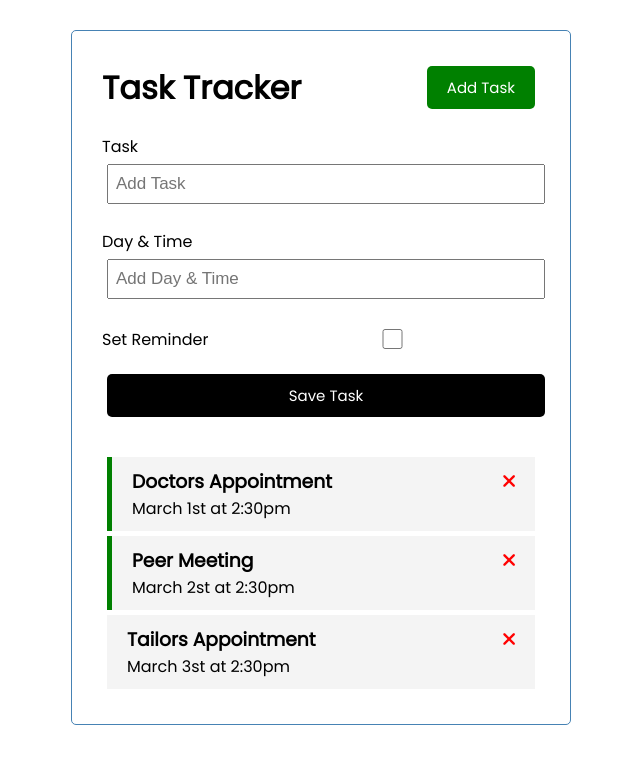
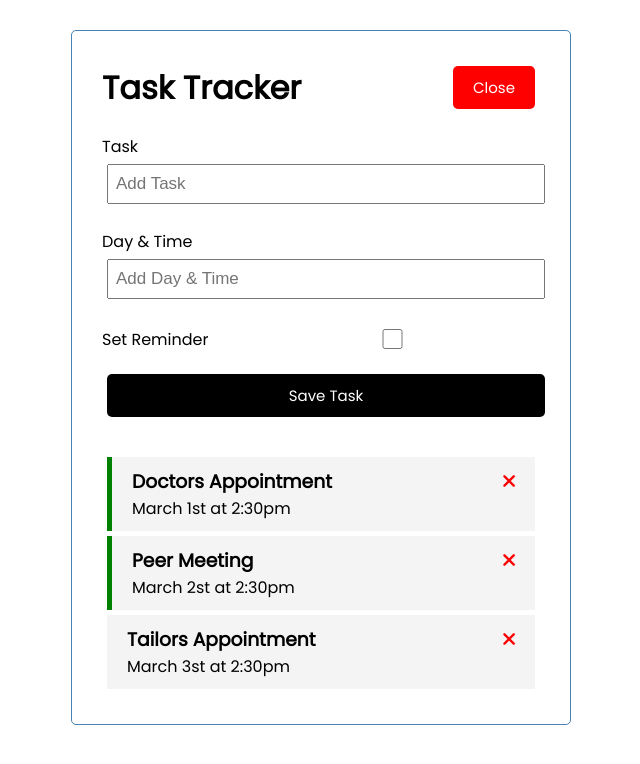
Before and after one commit to Ed-Neema/task_manager_tm, a Vue app: page / in a window 1280 px wide. Both pictures are taken after a click on the button "Add Task". Shown: the top 764 px of the page, without its empty margins (319-959 px from the left). Built offline with nearby package versions, Linux system fonts and the light colour scheme.

Commit message:
click button to show add button form

```diff
--- a/src/App.vue
+++ b/src/App.vue
@@ -1,7 +1,11 @@
 <template>
   <div class="container">
-    <HeaderComponent title="Task Tracker" />
-    <AddTaskComponent @add-task="addTask"/>
+    <HeaderComponent title="Task Tracker" @toggle-add-task="toggleAddTask" :showAddTask= "showAddTask"/>
+    <div v-show="showAddTask">
+      <!-- <div v-if="showAddTask"> -->
+      <AddTaskComponent @add-task="addTask" />
+    </div>
+
     <TasksComponent @toggle-reminder="toggleReminder" @delete-task="deleteTask" :tasks="tasks" />
   </div>
 
@@ -19,50 +23,56 @@ export default {
     TasksComponent,
     AddTaskComponent
   },
-  data(){
-    return{
-      tasks:[]
+  data() {
+    return {
+      tasks: [],
+      showAddTask: false
     }
   },
 
   methods: {
-    deleteTask(id){
+    deleteTask(id) {
       // filter: we want back everything apart from the task with id being parsed
 
-      if(confirm ('Are you sure?')){
-      this.tasks = this.tasks.filter((task)=>task.id !== id)
+      if (confirm('Are you sure?')) {
+        this.tasks = this.tasks.filter((task) => task.id !== id)
       }
     },
-    toggleReminder(id){
+    toggleReminder(id) {
       // console.log(id)
-      this.tasks = this.tasks.map((task)=>
-        task.id === id ? { ...task,reminder: !task.reminder} : task
+      this.tasks = this.tasks.map((task) =>
+        task.id === id ? { ...task, reminder: !task.reminder } : task
       )
     },
-    addTask(task){
+    addTask(task) {
       // spread across the previous array and add the new task
-      this.tasks = [...this.tasks,task]
-    }
+      this.tasks = [...this.tasks, task]
+    },
+    toggleAddTask (){
+      this.showAddTask = !this.showAddTask
+
+    },
+
   },
 
   // this is where you will make http requests, if you want to load some data
   // on your page when your components loads
-  created(){
-    this.tasks =[
+  created() {
+    this.tasks = [
       {
-        id:1,
+        id: 1,
         text: 'Doctors Appointment',
         day: 'March 1st at 2:30pm',
         reminder: true,
       },
       {
-        id:2,
+        id: 2,
         text: 'Peer Meeting',
         day: 'March 2st at 2:30pm',
         reminder: true,
       },
       {
-        id:3,
+        id: 3,
         text: 'Tailors Appointment',
         day: 'March 3st at 2:30pm',
         reminder: false,
--- a/src/components/Button.vue
+++ b/src/components/Button.vue
@@ -1,5 +1,5 @@
 <template>
-    <button class="btn" v-bind:style="{ background: color}">{{btnTitle}}</button>
+    <button @click="onClick()" class="btn" v-bind:style="{ background: color}">{{btnTitle}}</button>
 </template>
 
 <script>
@@ -15,6 +15,11 @@ export default{
             required: true,
             type: String
         }
+    },
+    methods: {
+        onClick(){
+            this.$emit('toggle-add-task')
+        }
     }
 }
 </script>
--- a/src/components/Header.vue
+++ b/src/components/Header.vue
@@ -3,7 +3,7 @@
         <h1>
             {{title}}
         </h1>
-        <ButtonComponent btnTitle="Add Task" color="green"/>
+        <ButtonComponent @toggle-add-task="$emit('toggle-add-task')"  :btnTitle="showAddTask ? 'Close': 'Add Task'" :color="showAddTask ? 'red': 'green'" />
     </header>
 </template>
 
@@ -19,8 +19,8 @@ export default {
             type: String,
             default: "Hello world",
             required: false
-
-        }
+        },
+        showAddTask: Boolean
     }
 }
 </script>
```
Also changed, not shown: src/components/AddTask.vue (line endings or trailing spaces).
